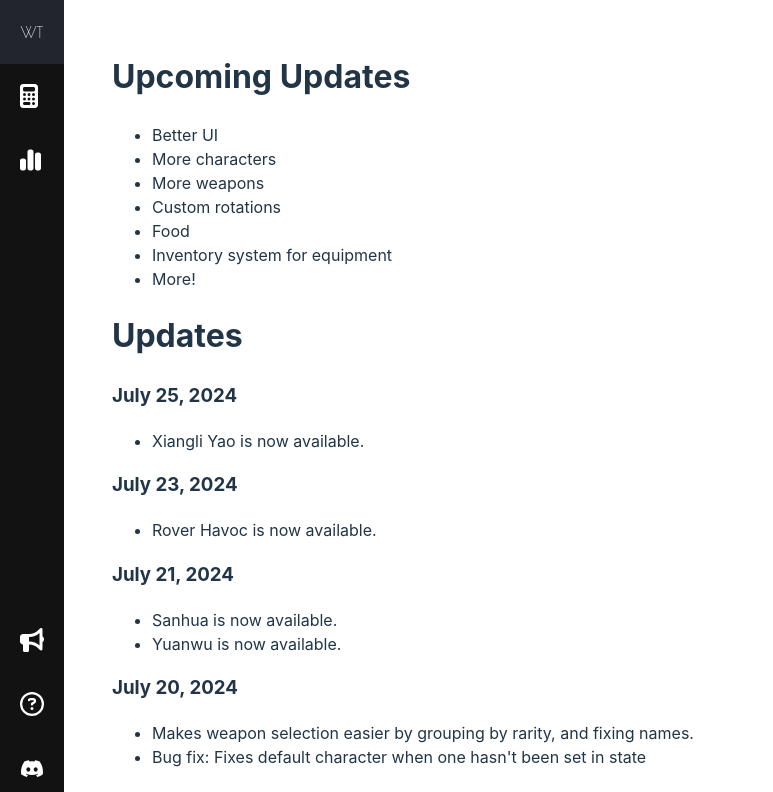
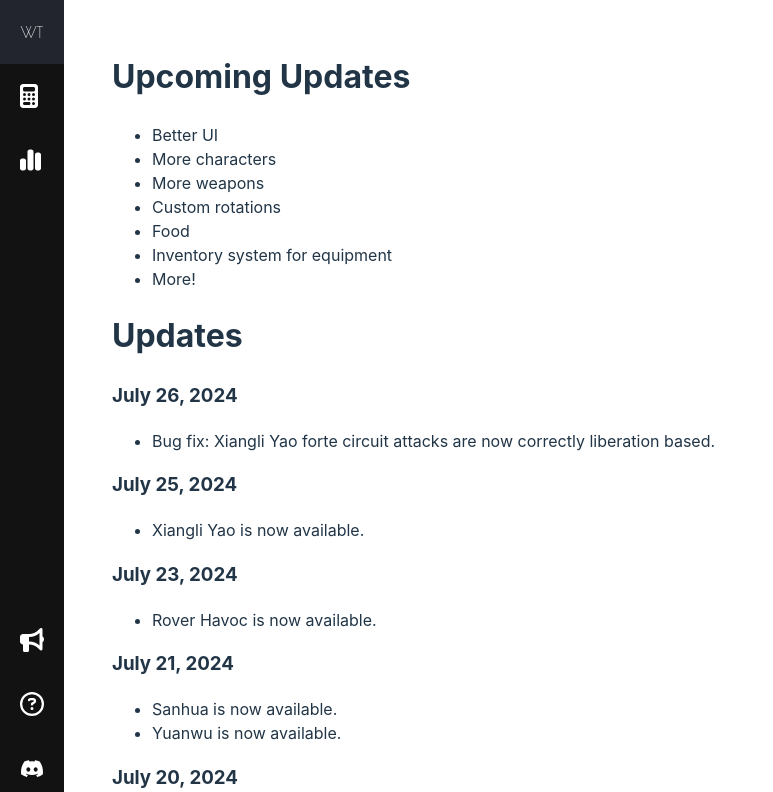
Before and after one commit to ryanbenson/wuthering-waves-optimizer, a Vue app: page /updates in a window 1280 px wide. Shown: the top 792 px of the page, without its empty margins (0-773 px from the left). Built offline with nearby package versions, Linux system fonts and the light colour scheme.

Commit message:
Updates page

```diff
--- a/src/pages/UpdatesView.vue
+++ b/src/pages/UpdatesView.vue
@@ -11,6 +11,13 @@
       <li>More!</li>
     </ul>
     <h1>Updates</h1>
+    <h3>July 26, 2024</h3>
+    <ul>
+      <li>
+        Bug fix: Xiangli Yao forte circuit attacks are now correctly liberation
+        based.
+      </li>
+    </ul>
     <h3>July 25, 2024</h3>
     <ul>
       <li>Xiangli Yao is now available.</li>
```
Also changed, not shown: 1 other file (tests, documents, lock files or other folders).
